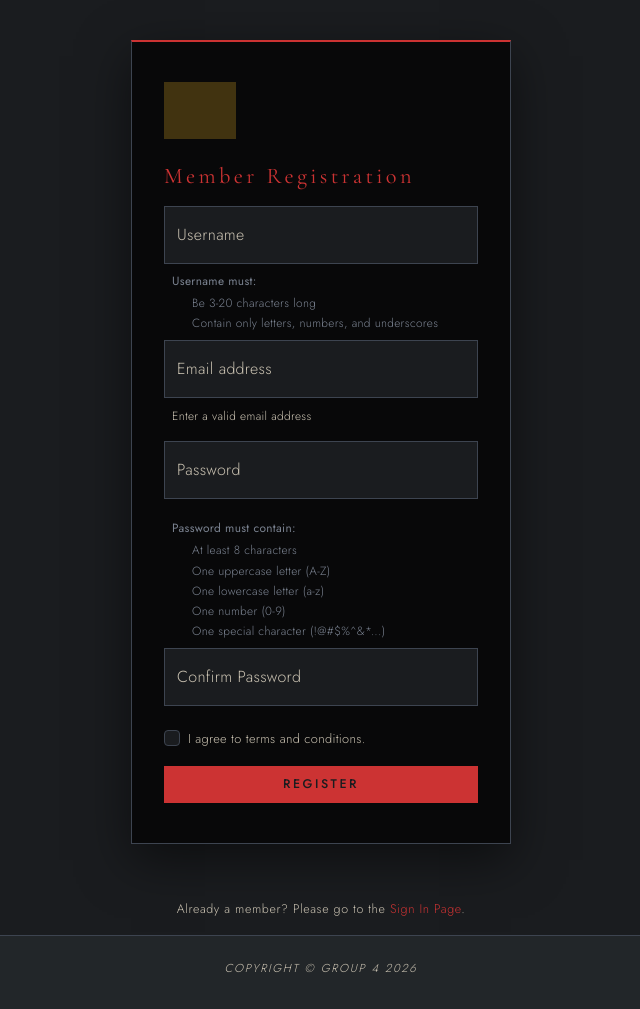
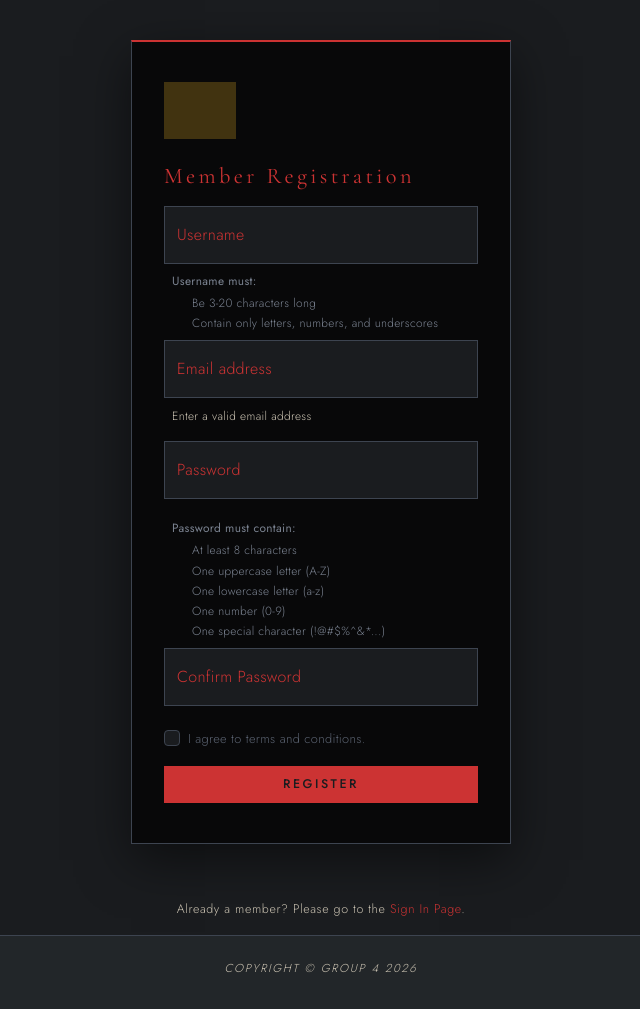
Before and after one commit to iamsven2005/INF1005-proj, a PHP site: page /register.php in a window 1280 px wide. Shown: the part 58-1067 px from the top of the page, without its empty margins (319-959 px from the left). Run offline with PHP 8.4, Linux system fonts and the light colour scheme; grey boxes are pictures that could not be loaded.

Commit message:
fix conflicting color issue

```diff
--- a/src/css/style.css
+++ b/src/css/style.css
@@ -643,8 +643,8 @@ td:last-child {
 }
 
 /* for admin form labels */
-.form-label,
-label {
+/* ======== admin form labels ======== */
+.form-label {
   color: var(--text) !important;
 }
 
```
